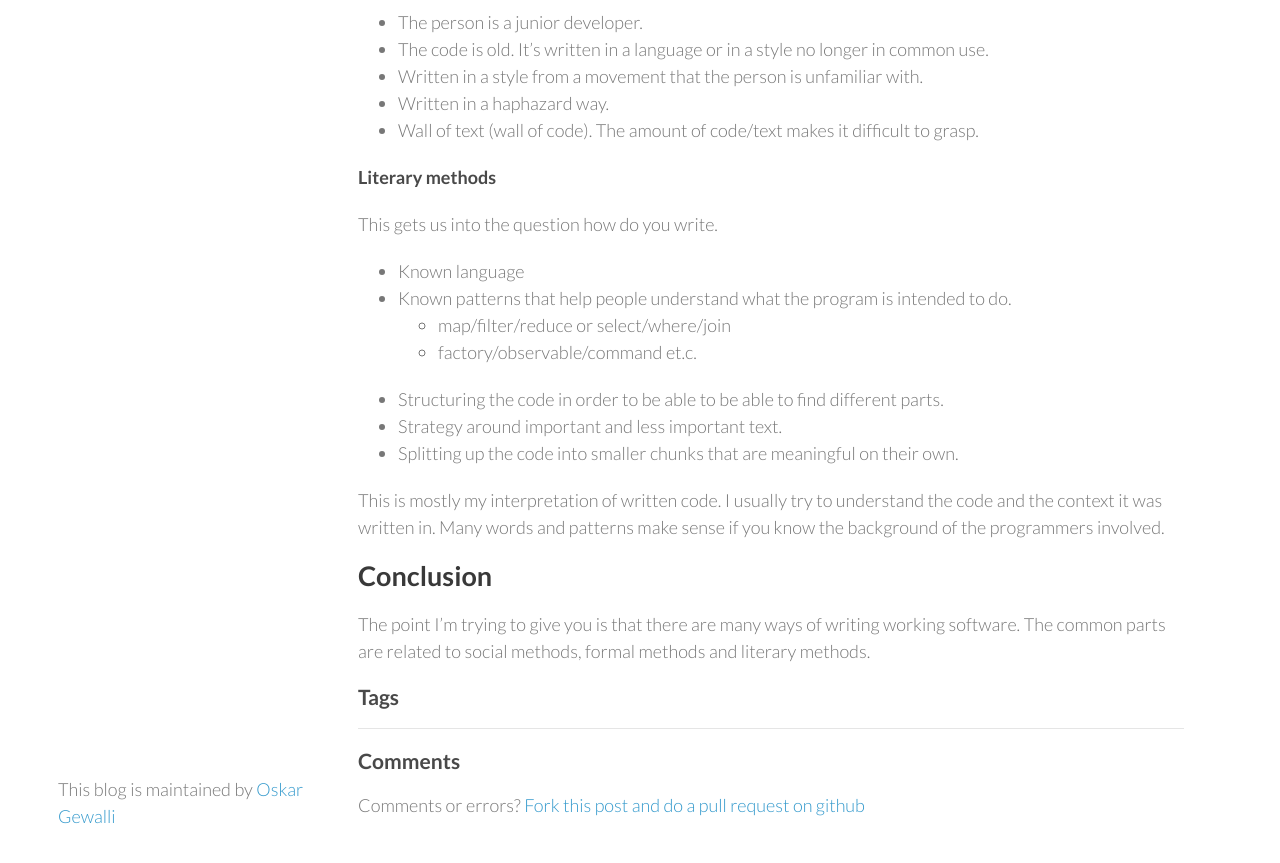
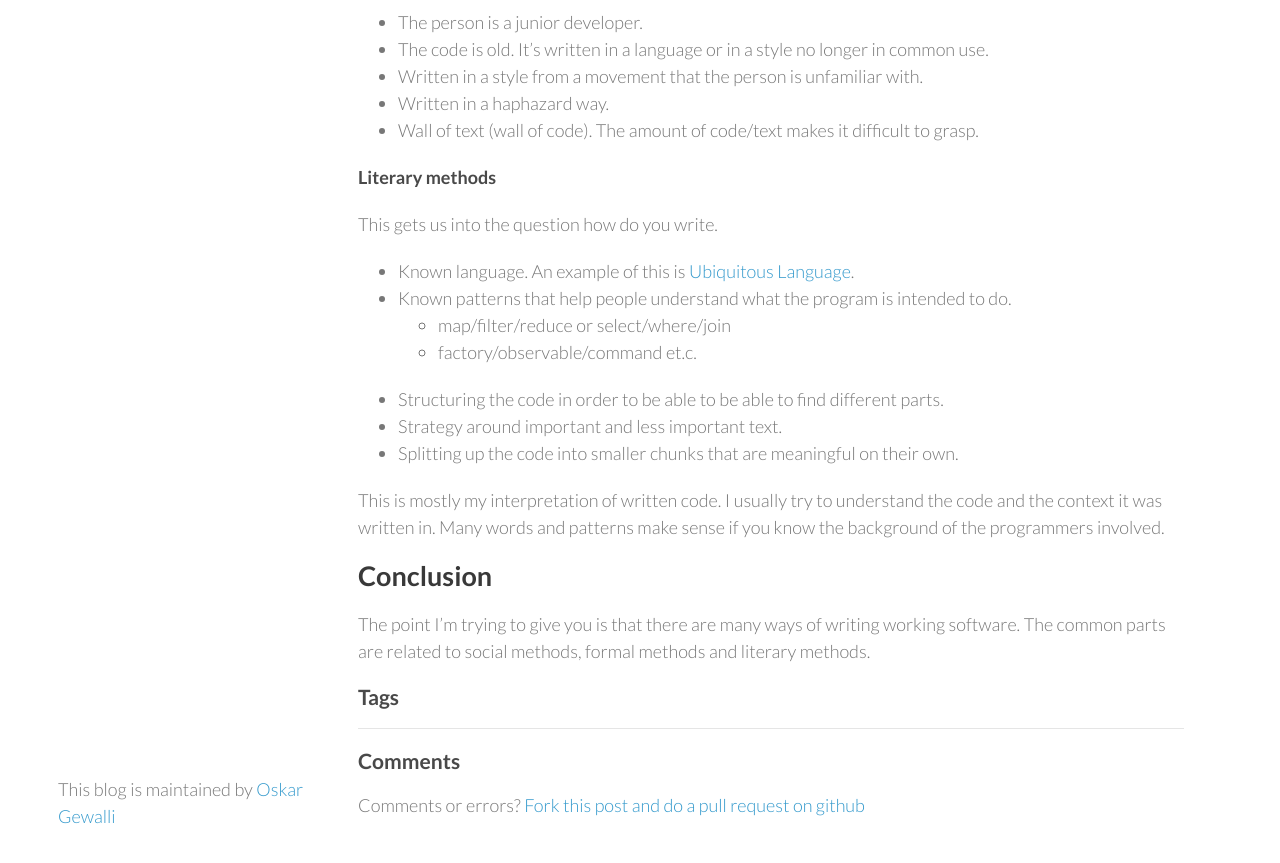
Before and after one commit to wallymathieu/assertfail, a Jekyll site: the page built from _posts/2022-09-26-Way-of-working-and-method.md, in a window 1280 px wide and 900 px high, scrolled down 2204 px. Shown: the top 863 px of the window. Built offline with Jekyll 4.4.1, drawn with Linux system fonts in a browser that asks for light colours; nearby versions of some CDN libraries.

Commit message:
Ubiquitous Language

```diff
--- a/_posts/2022-09-26-Way-of-working-and-method.md
+++ b/_posts/2022-09-26-Way-of-working-and-method.md
@@ -74,7 +74,7 @@ It is not difficult to arrive at working software that no one can read. I've see
 
 This gets us into the question how do you write.
 
-- Known language
+- Known language. An example of this is [Ubiquitous Language](https://martinfowler.com/bliki/UbiquitousLanguage.html).
 - Known patterns that help people understand what the program is intended to do.
   - map/filter/reduce or select/where/join
   - factory/observable/command et.c.
```
